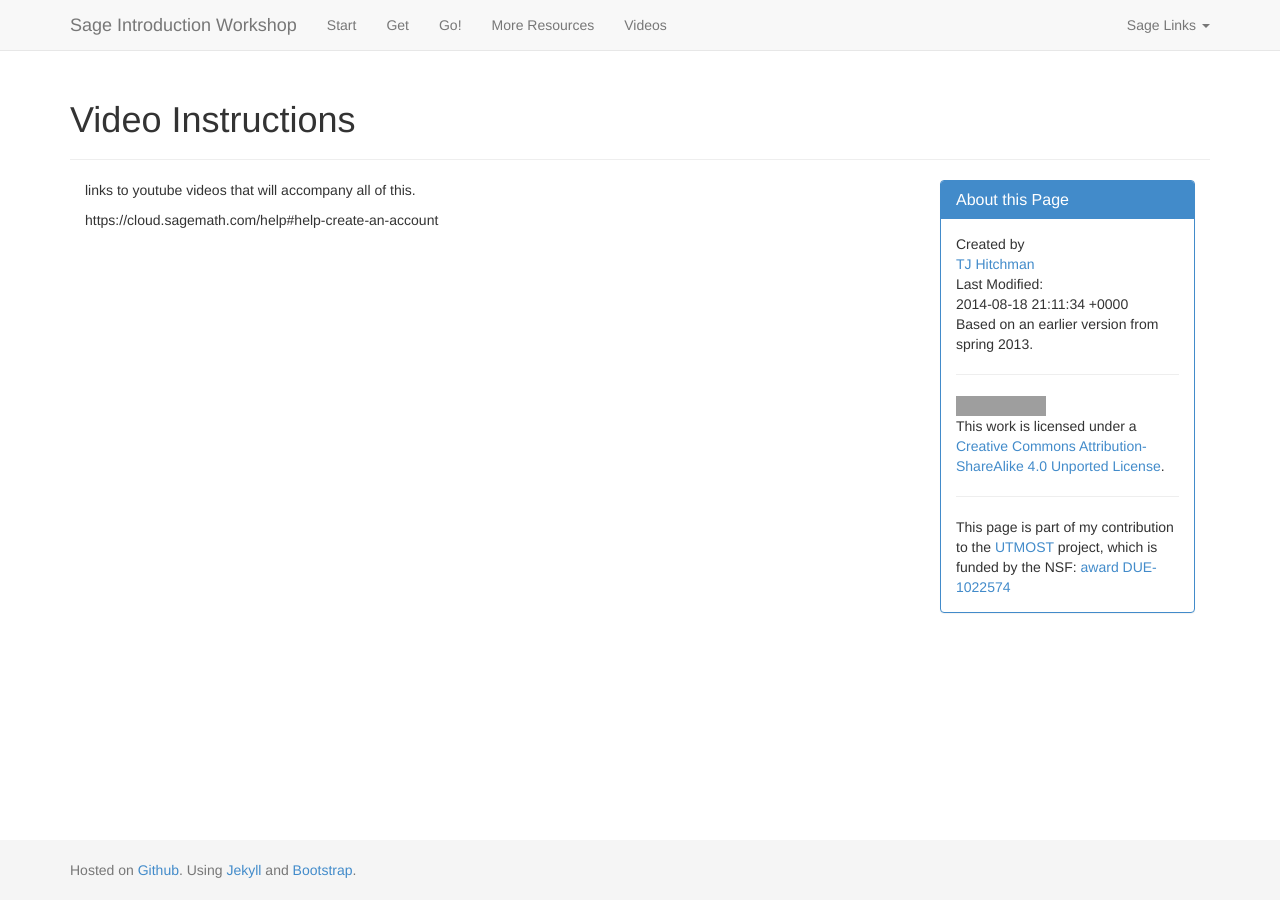
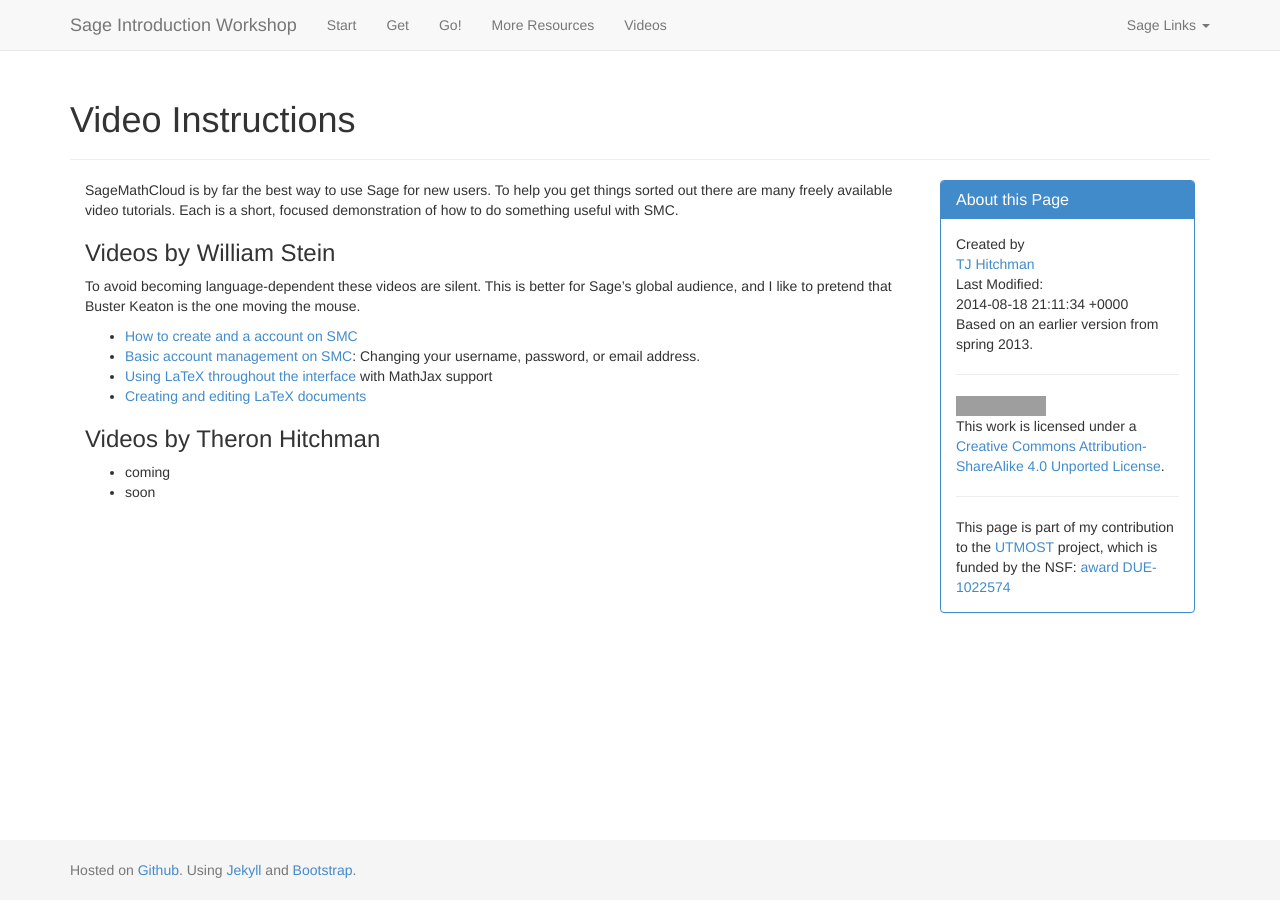
Before and after one commit to theronhitchman/sage-workshop, a Jekyll site: the page built from videos/index.md, in a window 1280 px wide. Built offline with Jekyll 4.4.1, drawn with Linux system fonts in a browser that asks for light colours; nearby versions of some CDN libraries; grey boxes are pictures that could not be loaded.

Commit message:
first spare version of video links page

```diff
--- a/videos/index.md
+++ b/videos/index.md
@@ -3,7 +3,23 @@
 title: Video Instructions
 ---
 
-links to youtube videos that will accompany all of this.
+SageMathCloud is by far the best way to use Sage for new users. To help you get things
+sorted out there are many freely available video tutorials. Each is a short, focused
+demonstration of how to do something useful with SMC.
+
+### Videos by William Stein
+
+To avoid becoming language-dependent these videos are silent. This is better for Sage's
+global audience, and I like to pretend that Buster Keaton is the one moving the mouse.
+
+* [How to create and a account on SMC](https://www.youtube.com/watch?v=eadnL5hDg9M)
+* [Basic account management on SMC](https://www.youtube.com/watch?v=A9zltIsU2cM):
+  Changing your username, password, or email address.
+* [Using LaTeX throughout the interface](https://www.youtube.com/embed/IaachWg4IEQ)  with MathJax support
+* [Creating and editing LaTeX documents](https://www.youtube.com/embed/cXhnX3UtizI)
 
 
-https://cloud.sagemath.com/help#help-create-an-account
+### Videos by Theron Hitchman
+
+* coming
+* soon
```
Also changed, not shown: index.md (+3 -1 lines).
